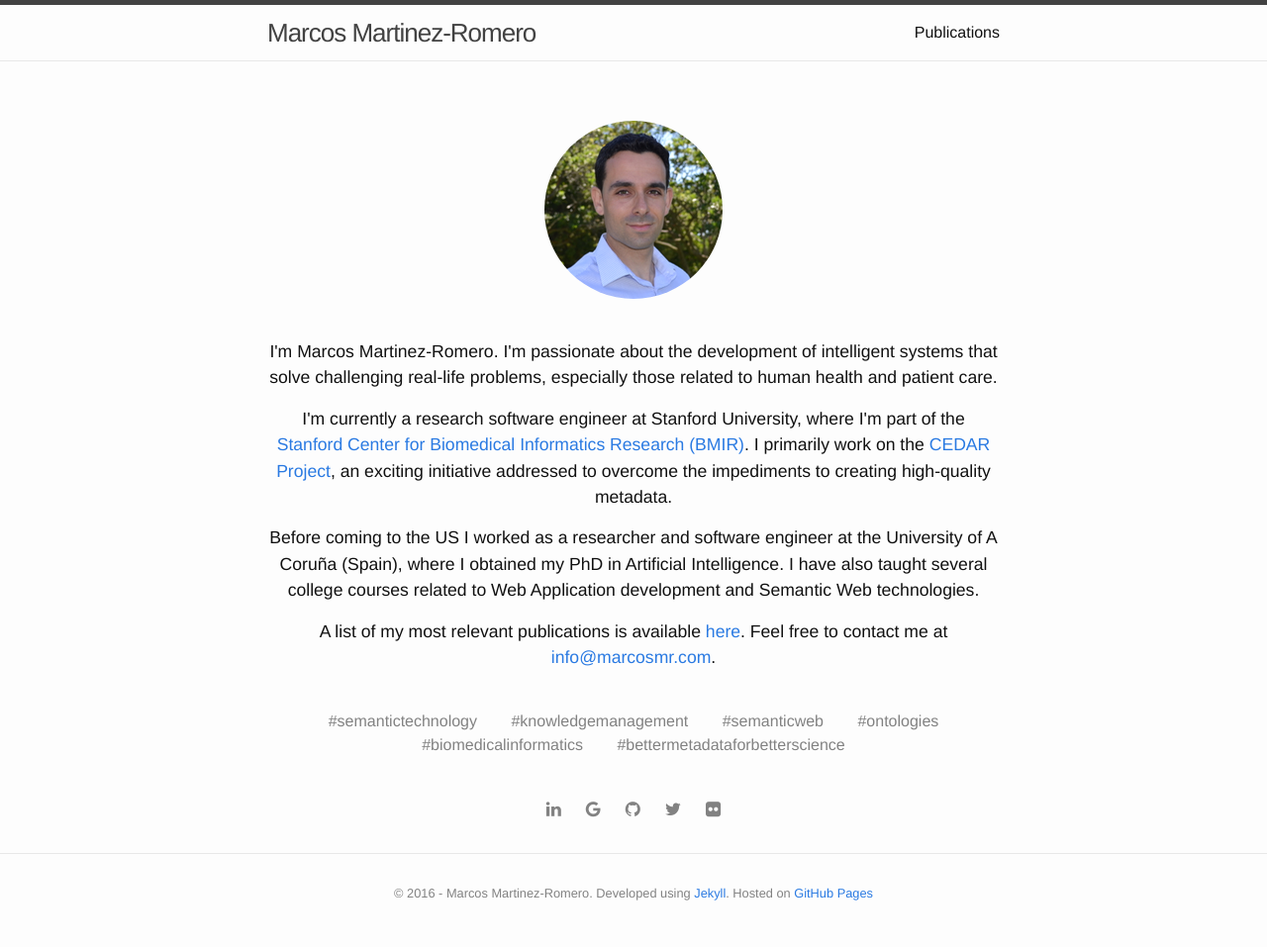
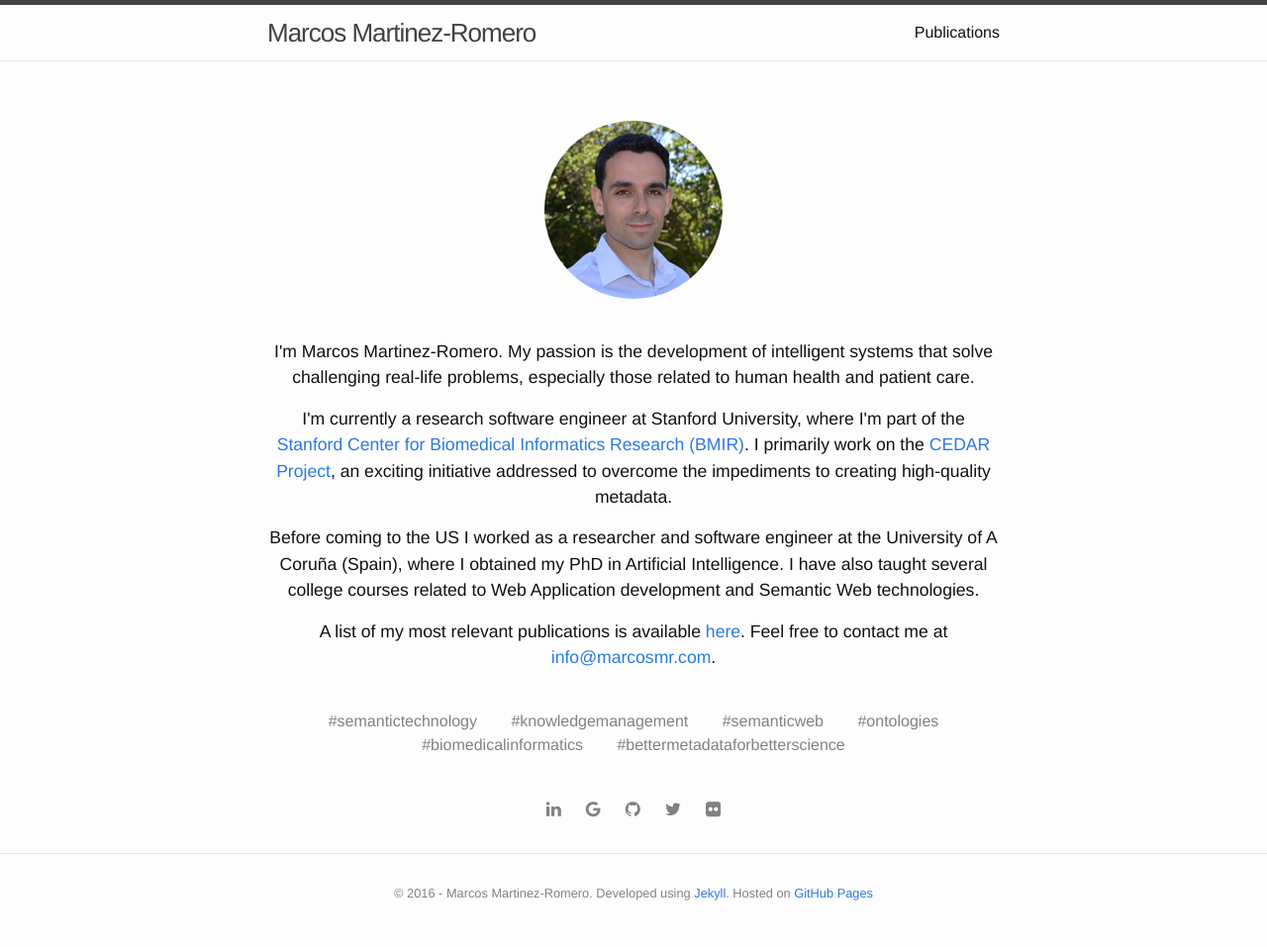
Before and after one commit to marcosmro/marcosmro.github.io, a Jekyll site: the page built from index.html, in a window 1280 px wide. Shown: the whole page at 99% size. Built offline with Jekyll 4.4.1, drawn with Linux system fonts in a browser that asks for light colours.

Commit message:
Minor modifications on bio

```diff
--- a/index.html
+++ b/index.html
@@ -29,7 +29,7 @@ layout: default
   </div>
 
   <div class="container-info">
-    <p>I'm Marcos Martinez-Romero. I'm passionate about the development of intelligent systems that solve challenging real-life
+    <p>I'm Marcos Martinez-Romero. My passion is the development of intelligent systems that solve challenging real-life
       problems, especially those related to human health and patient care.</p>
 
     <p>I'm currently a research software engineer at Stanford University, where I'm part of the <a
```
